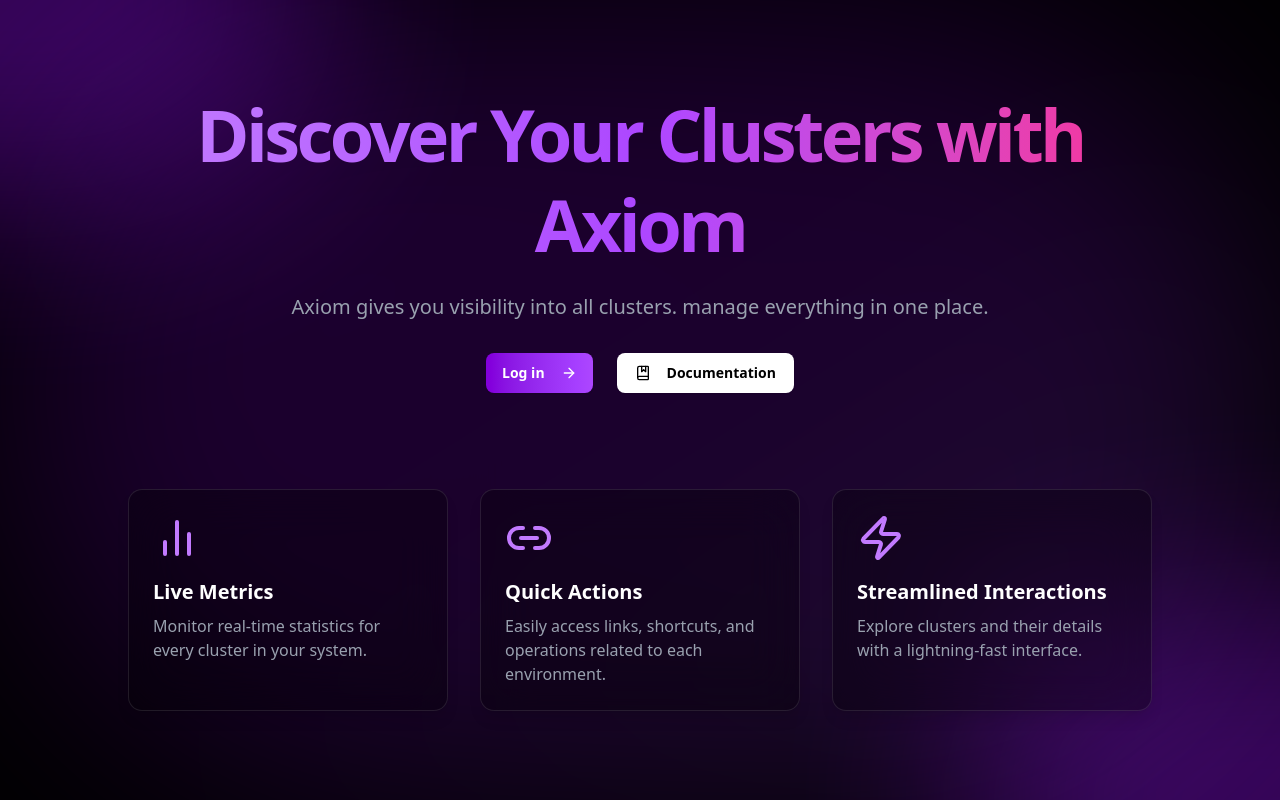
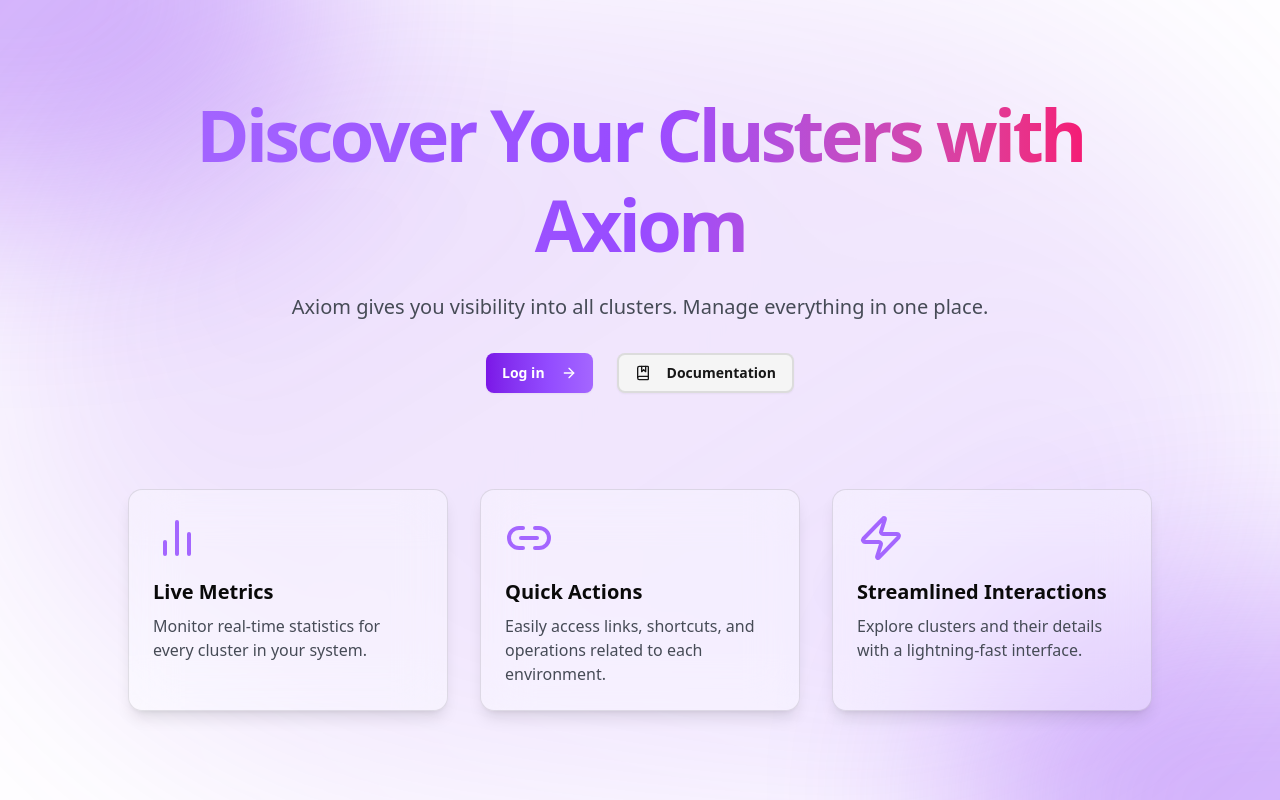
Before and after one commit to dana-team/axiom-ui, a React (Vite) app: page / in a window 1280 px wide. Built offline with nearby package versions, Linux system fonts and the light colour scheme.

Commit message:
chore: add themes and a theme toggeler
Signed-off-by: Tal Debi <taldebi2@gmail.com>

```diff
--- a/package.json
+++ b/package.json
@@ -12,6 +12,7 @@
   "dependencies": {
     "@radix-ui/react-navigation-menu": "^1.2.13",
     "@radix-ui/react-slot": "^1.2.3",
+    "@radix-ui/react-switch": "^1.2.5",
     "@tailwindcss/vite": "^4.1.10",
     "class-variance-authority": "^0.7.1",
     "clsx": "^2.1.1",
--- a/src/App.tsx
+++ b/src/App.tsx
@@ -3,8 +3,17 @@
 import Home from "@/routes/Home";
 import Clusters from "@/routes/Clusters";
 import NotFound from "@/routes/NotFound";
+import { useEffect } from "react";
 
 function App() {
+  useEffect(() => {
+    const savedTheme = localStorage.getItem("theme") as "light" | "dark" | null;
+    if (savedTheme) {
+      document.documentElement.classList.remove("light", "dark");
+      document.documentElement.classList.add(savedTheme);
+    }
+  }, []);
+
   return (
     <Routes>
       <Route path="/" element={<Home />} />
--- a/src/Nav.tsx
+++ b/src/Nav.tsx
@@ -5,6 +5,7 @@
   NavigationMenuLink,
   NavigationMenuList,
 } from "@/components/ui/navigation-menu";
+import { ThemeToggle } from "@/components/ThemeToggle";
 
 const navItems = [
   { label: "Home", path: "/" },
@@ -23,6 +24,7 @@
           </NavigationMenuItem>
         ))}
       </NavigationMenuList>
+      <ThemeToggle />
     </NavigationMenu>
   );
 }
--- /dev/null
+++ b/src/components/ThemeToggle.tsx
@@ -0,0 +1,34 @@
+import { useEffect, useState } from "react";
+import { Sun, Moon } from "lucide-react";
+import { Switch } from "@/components/ui/switch";
+
+export function ThemeToggle() {
+  const [theme, setTheme] = useState<"light" | "dark">("dark");
+
+  useEffect(() => {
+    const savedTheme = localStorage.getItem("theme") as "light" | "dark" | null;
+    if (savedTheme) {
+      setTheme(savedTheme);
+    }
+  }, []);
+
+  const toggleTheme = (checked: boolean) => {
+    const newTheme = checked ? "dark" : "light";
+    setTheme(newTheme);
+    document.documentElement.classList.remove("light", "dark");
+    document.documentElement.classList.add(newTheme);
+    localStorage.setItem("theme", newTheme);
+  };
+
+  return (
+    <div className="flex items-center gap-2">
+      <Moon className="h-4 w-4" />
+      <Switch
+        checked={theme === "dark"}
+        onCheckedChange={toggleTheme}
+        aria-label="Toggle theme"
+      />
+      <Sun className="h-4 w-4" />
+    </div>
+  );
+}
--- /dev/null
+++ b/src/components/ui/switch.tsx
@@ -0,0 +1,29 @@
+import * as React from "react"
+import * as SwitchPrimitive from "@radix-ui/react-switch"
+
+import { cn } from "@/lib/utils"
+
+function Switch({
+  className,
+  ...props
+}: React.ComponentProps<typeof SwitchPrimitive.Root>) {
+  return (
+    <SwitchPrimitive.Root
+      data-slot="switch"
+      className={cn(
+        "peer data-[state=checked]:bg-primary data-[state=unchecked]:bg-input focus-visible:border-ring focus-visible:ring-ring/50 dark:data-[state=unchecked]:bg-input/80 inline-flex h-[1.15rem] w-8 shrink-0 items-center rounded-full border border-transparent shadow-xs transition-all outline-none focus-visible:ring-[3px] disabled:cursor-not-allowed disabled:opacity-50",
+        className
+      )}
+      {...props}
+    >
+      <SwitchPrimitive.Thumb
+        data-slot="switch-thumb"
+        className={cn(
+          "bg-background dark:data-[state=unchecked]:bg-foreground dark:data-[state=checked]:bg-primary-foreground pointer-events-none block size-4 rounded-full ring-0 transition-transform data-[state=checked]:translate-x-[calc(100%-2px)] data-[state=unchecked]:translate-x-0"
+        )}
+      />
+    </SwitchPrimitive.Root>
+  )
+}
+
+export { Switch }
--- a/src/index.css
+++ b/src/index.css
@@ -15,6 +15,10 @@
   --color-popover: var(--popover);
   --color-popover-foreground: var(--popover-foreground);
   --color-primary: var(--primary);
+  --color-primary-light: var(--primary-light);
+  --color-primary-lighter: var(--primary-lighter);
+  --color-primary-dark: var(--primary-dark);
+  --color-primary-accent: var(--primary-accent);
   --color-primary-foreground: var(--primary-foreground);
   --color-secondary: var(--secondary);
   --color-secondary-foreground: var(--secondary-foreground);
@@ -49,16 +53,19 @@
   --card-foreground: oklch(0.145 0 0);
   --popover: oklch(1 0 0);
   --popover-foreground: oklch(0.145 0 0);
-  --primary: oklch(0.205 0 0);
-  --primary-foreground: oklch(0.985 0 0);
+  --primary: oklch(0.551 0.265 296.46);
+  --primary-light: oklch(0.609 0.258 296.72);
+  --primary-lighter: oklch(0.662 0.237 296.17);
+  --primary-dark: oklch(0.508 0.266 296.2);
+  --primary-accent: oklch(0.632 0.26 10.67);
   --secondary: oklch(0.97 0 0);
   --secondary-foreground: oklch(0.205 0 0);
   --muted: oklch(0.97 0 0);
-  --muted-foreground: oklch(0.556 0 0);
+  --muted-foreground: oklch(0.412 0.02 266.62);
   --accent: oklch(0.97 0 0);
   --accent-foreground: oklch(0.205 0 0);
   --destructive: oklch(0.577 0.245 27.325);
-  --border: oklch(0.922 0 0);
+  --border: oklch(0 0 0 / 10%);
   --input: oklch(0.922 0 0);
   --ring: oklch(0.708 0 0);
   --chart-1: oklch(0.646 0.222 41.116);
@@ -77,22 +84,26 @@
 }
 
 .dark {
-  --background: oklch(0.145 0 0);
+  --background: oklch(0 0 0);
   --foreground: oklch(0.985 0 0);
   --card: oklch(0.205 0 0);
   --card-foreground: oklch(0.985 0 0);
   --popover: oklch(0.205 0 0);
   --popover-foreground: oklch(0.985 0 0);
-  --primary: oklch(0.922 0 0);
+  --primary: oklch(0.609 0.258 296.72);
+  --primary-light: oklch(0.662 0.237 296.17);
+  --primary-lighter: oklch(0.727 0.222 295.82);
+  --primary-dark: oklch(0.551 0.265 296.46);
+  --primary-accent: oklch(0.687 0.26 10.73);
   --primary-foreground: oklch(0.205 0 0);
   --secondary: oklch(0.269 0 0);
   --secondary-foreground: oklch(0.985 0 0);
   --muted: oklch(0.269 0 0);
-  --muted-foreground: oklch(0.708 0 0);
+  --muted-foreground: oklch(70.275% 0.01671 269.926);
   --accent: oklch(0.269 0 0);
   --accent-foreground: oklch(0.985 0 0);
   --destructive: oklch(0.704 0.191 22.216);
-  --border: oklch(1 0 0 / 10%);
+  --border: oklch(1 0 0 / 20%);
   --input: oklch(1 0 0 / 15%);
   --ring: oklch(0.556 0 0);
   --chart-1: oklch(0.488 0.243 264.376);
--- a/src/routes/Home.tsx
+++ b/src/routes/Home.tsx
@@ -19,30 +19,29 @@
   delay = 0,
 }: FeatureCardProps) => (
   <motion.div
-    className="bg-black/30 backdrop-blur-xl rounded-xl p-6 shadow-lg hover:shadow-xl transition-all duration-300 ease-in-out border border-white/10"
+    className="bg-background/30 backdrop-blur-xl rounded-xl p-6 shadow-lg hover:shadow-xl transition-all duration-300 ease-in-out border border-border"
     whileHover={{
       scale: 1.05,
       rotateY: 15,
-      borderColor: "rgba(255,255,255,0.2)",
     }}
     whileTap={{ scale: 0.95 }}
     initial={{ opacity: 0, y: 20 }}
     animate={{ opacity: 1, y: 0 }}
     transition={{ duration: 0.5, delay }}
   >
-    <Icon className="w-12 h-12 mb-4 text-purple-400" />
-    <h3 className="text-xl font-bold mb-2 text-white">{feature}</h3>
-    <p className="text-gray-400">{description}</p>
+    <Icon className="w-12 h-12 mb-4 text-primary-lighter" />
+    <h3 className="text-xl font-bold mb-2 text-foreground">{feature}</h3>
+    <p className="text-muted-foreground">{description}</p>
   </motion.div>
 );
 
 export default function HomePage() {
   return (
-    <div className="relative min-h-screen overflow-hidden bg-black text-white">
+    <div className="relative min-h-screen overflow-hidden bg-background text-foreground">
       <div className="absolute inset-0 overflow-hidden">
-        <div className="absolute -top-1/4 -left-1/4 w-1/2 h-1/2 bg-purple-600 rounded-full filter blur-[100px] opacity-20 animate-pulse"></div>
-        <div className="absolute -bottom-1/4 -right-1/4 w-1/2 h-1/2 bg-purple-600 rounded-full filter blur-[100px] opacity-20 animate-pulse"></div>
-        <div className="absolute top-1/2 left-1/2 transform -translate-x-1/2 -translate-y-1/2 w-full h-full bg-gradient-to-br from-purple-600/20 via-purple-700/20 to-purple-500/20 rounded-full filter blur-[120px] animate-spin-slow"></div>
+        <div className="absolute -top-1/4 -left-1/4 w-1/2 h-1/2 bg-primary rounded-full filter blur-[100px] opacity-20 animate-pulse"></div>
+        <div className="absolute -bottom-1/4 -right-1/4 w-1/2 h-1/2 bg-primary rounded-full filter blur-[100px] opacity-20 animate-pulse"></div>
+        <div className="absolute top-1/2 left-1/2 transform -translate-x-1/2 -translate-y-1/2 w-full h-full bg-gradient-to-br from-primary/20 via-primary-dark/10 to-primary-light/20 rounded-full filter blur-[120px] animate-spin-slow"></div>
       </div>
 
       <div className="relative z-10 mt-5 lg:mt-0">
@@ -54,7 +53,7 @@
             transition={{ duration: 0.8, ease: "easeOut" }}
           >
             <motion.h1
-              className="text-5xl font-extrabold leading-tight tracking-tighter md:text-7xl bg-clip-text text-transparent bg-gradient-to-r from-purple-400 via-purple-500 to-pink-500"
+              className="text-5xl font-extrabold leading-tight tracking-tighter md:text-7xl bg-clip-text text-transparent bg-gradient-to-r from-primary-lighter via-primary-light to-primary-accent"
               initial={{ scale: 0.9, opacity: 0 }}
               animate={{ scale: 1, opacity: 1 }}
               transition={{ duration: 0.8, delay: 0.2 }}
@@ -62,12 +61,12 @@
               Discover Your Clusters with Axiom
             </motion.h1>
             <motion.p
-              className="max-w-[700px] text-xl text-gray-400 mt-2 font-normal"
+              className="max-w-[700px] text-xl text-muted-foreground mt-2 font-normal"
               initial={{ opacity: 0 }}
               animate={{ opacity: 1 }}
               transition={{ duration: 0.8, delay: 0.6 }}
             >
-              Axiom gives you visibility into all clusters. manage everything in
+              Axiom gives you visibility into all clusters. Manage everything in
               one place.
             </motion.p>
           </motion.div>
@@ -82,7 +81,7 @@
               to="/clusters"
               className={
                 buttonVariants({ size: "lg", variant: "default" }) +
-                " bg-gradient-to-r from-purple-700 to-purple-500 text-white font-semibold px-8 py-4 rounded-full"
+                " bg-gradient-to-r from-primary-dark to-primary-lighter text-white font-semibold px-8 py-4 rounded-full"
               }
               whileHover={{ scale: 1.05 }}
               whileTap={{ scale: 0.95 }}
@@ -95,8 +94,8 @@
               target="_blank"
               rel="noreferrer"
               className={
-                buttonVariants({ variant: "outline", size: "lg" }) +
-                " border-2 border-white/20 text-black font-semibold px-8 py-4 rounded-full"
+                buttonVariants({ variant: "secondary", size: "lg" }) +
+                " border-2 font-semibold px-8 py-4 rounded-full"
               }
               whileHover={{ scale: 1.05 }}
               whileTap={{ scale: 0.95 }}
--- a/src/routes/NotFound.tsx
+++ b/src/routes/NotFound.tsx
@@ -4,19 +4,16 @@
 
 export default function NotFound() {
   return (
-    <div className="flex flex-col items-center justify-center min-h-screen bg-black text-white px-4 text-center">
+    <div className="flex flex-col items-center justify-center min-h-screen bg-background text-foreground text-center">
       <img src={NotFoundImg} alt="404 Not Found" className="w-64 mb-8" />
       <h1 className="text-4xl md:text-5xl font-bold mb-4">
         Well, This Is Awkward...
       </h1>
-      <p className="text-lg text-gray-400 mb-6">
+      <p className="text-lg text-muted-foreground mb-6">
         We couldn't find the page you're looking for.
       </p>
       <Link to="/">
-        <Button
-          variant="default"
-          className="bg-purple-600 hover:bg-purple-500 text-white"
-        >
+        <Button variant="default" className="text-white">
           Back to Home
         </Button>
       </Link>
```
Also changed, not shown: 1 other file (tests, documents, lock files or other folders).
